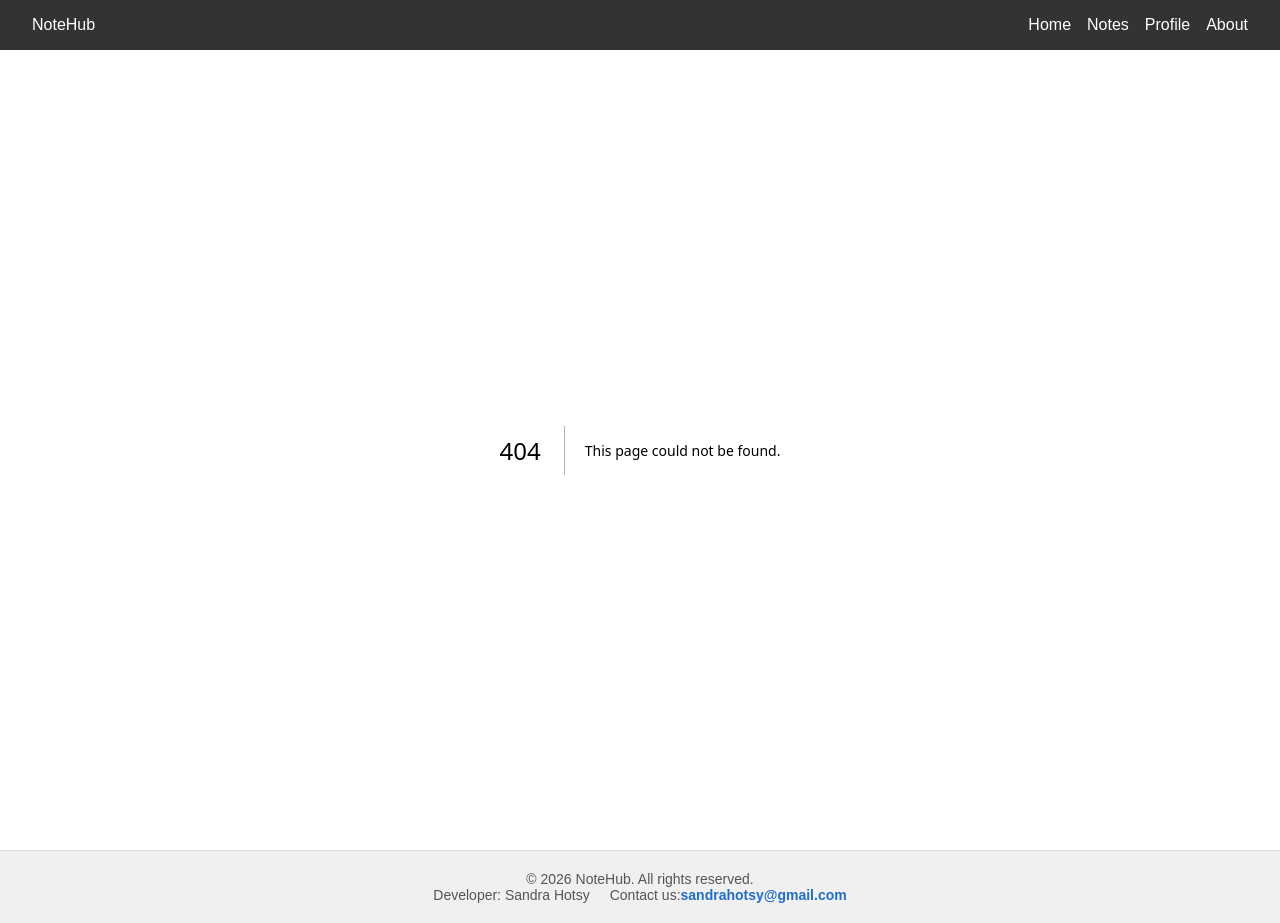
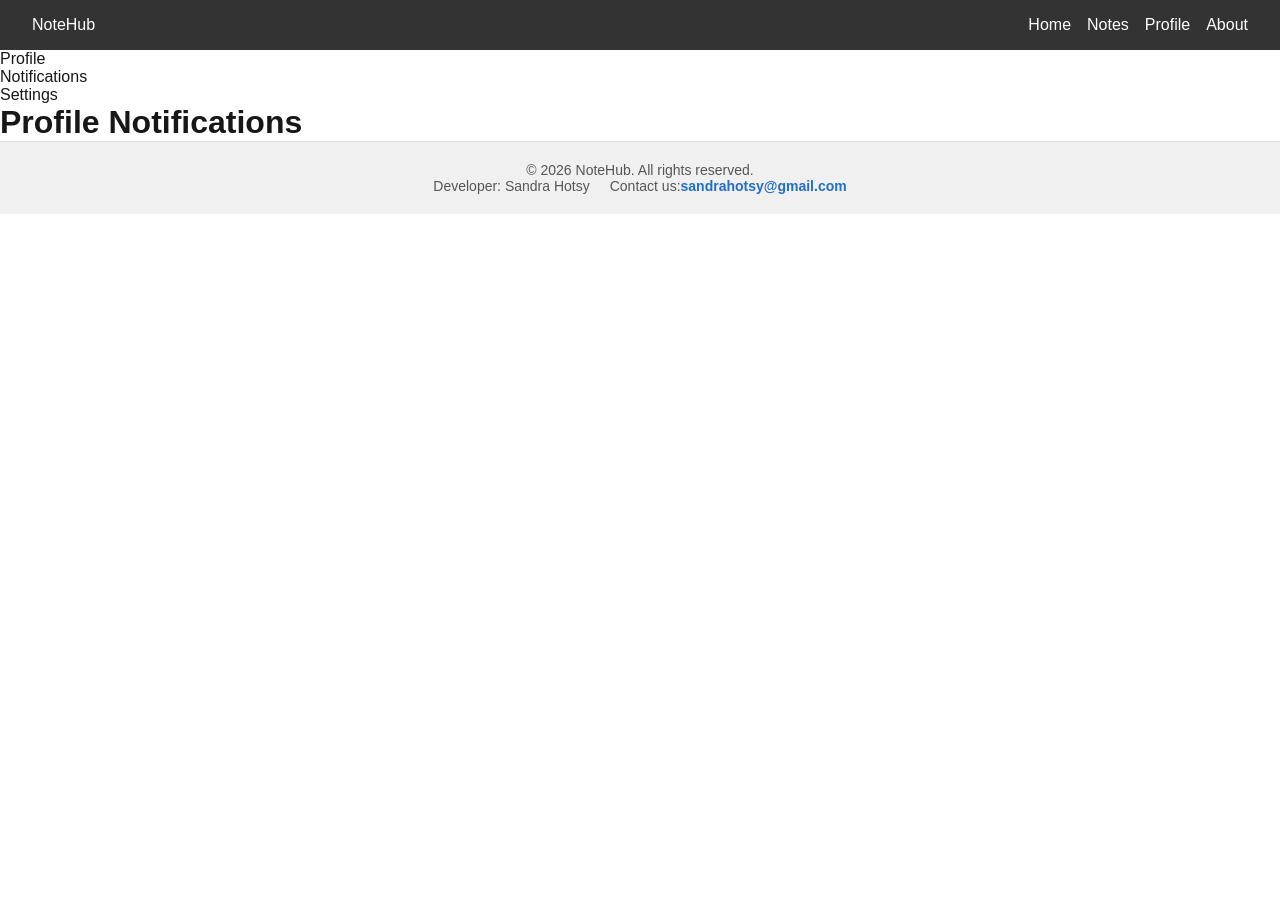
Before and after one commit to oleksandrahotsyn/07-routing-nextjs, a Next.js app: page /profile/notifications in a window 1280 px wide. Before the commit this address had no page. After the commit the page ends 800 px from the top, so only its background shows below. Built offline with nearby package versions, Linux system fonts and the light colour scheme.

Commit message:
add Profile Layout

```diff
--- /dev/null
+++ b/app/profile/layout.tsx
@@ -0,0 +1,26 @@
+import Link from "next/link";
+
+function ProfileLayout({ children }: { children: React.ReactNode }) {
+  return (
+    <>
+      <div>
+        <nav>
+          <ul>
+            <li>
+              <Link href="/profile">Profile</Link>
+            </li>
+            <li>
+              <Link href="/profile/notifications">Notifications</Link>
+            </li>
+            <li>
+              <Link href="/profile/settings">Settings</Link>
+            </li>
+          </ul>
+        </nav>
+      </div>
+      <div>{children}</div>
+    </>
+  );
+}
+
+export default ProfileLayout;
--- /dev/null
+++ b/app/profile/notifications/page.tsx
@@ -0,0 +1,7 @@
+export default function ProfileNotifications() {
+  return (
+    <div>
+      <h1>Profile Notifications</h1>
+    </div>
+  );
+}
```
Also changed, not shown: app/profile/settings/page.tsx (added, +7 -0 lines).
